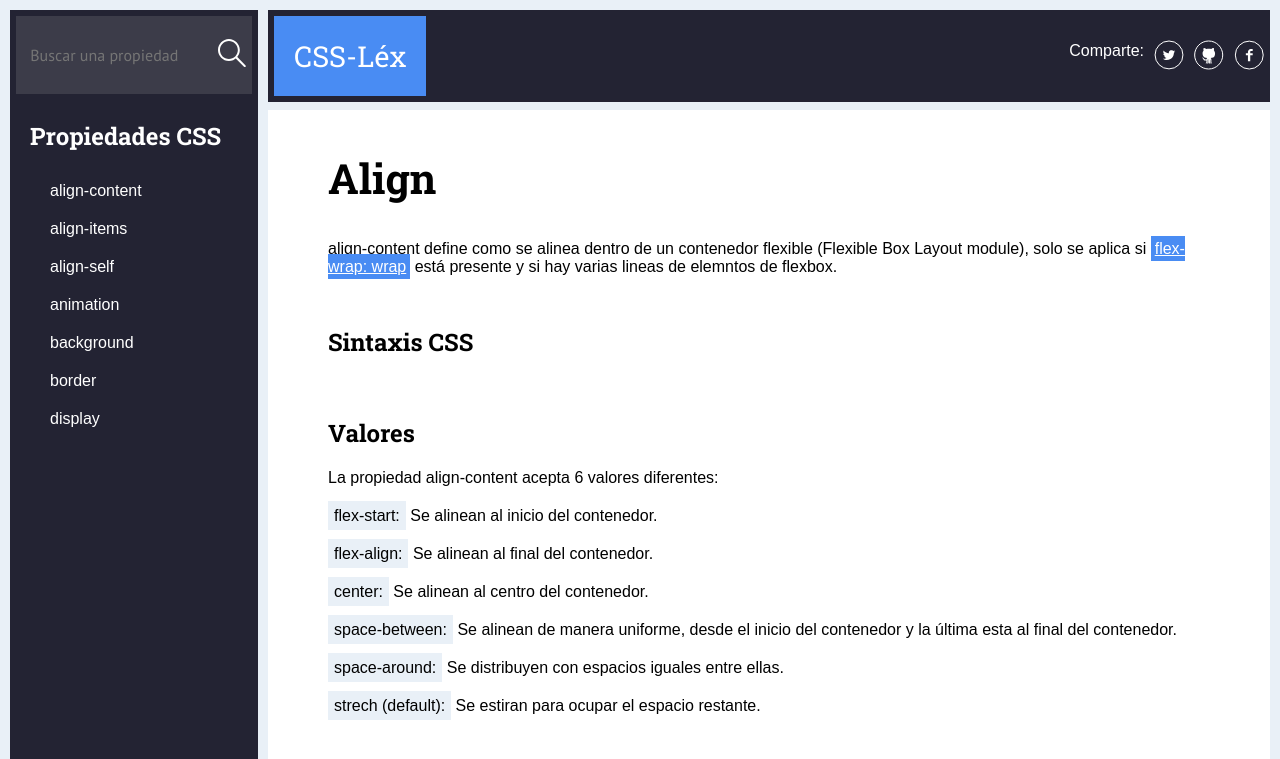
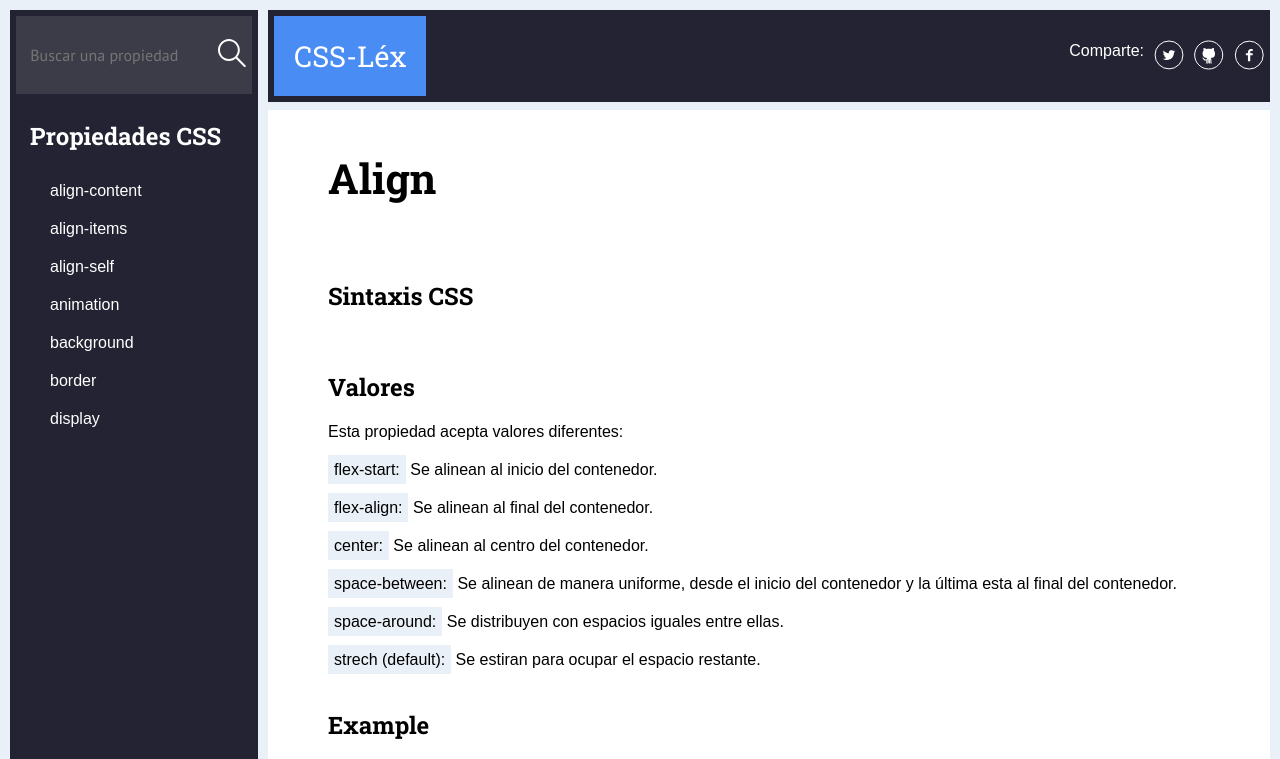
Before and after one commit to ninaiskel/CSS-flex-grid, a React (Create React App) app: page / in a window 1280 px wide. Shown: the top 759 px of the page. Built offline with nearby package versions, Linux system fonts and the light colour scheme.

Commit message:
pass properties data to content property

```diff
--- a/src/App.js
+++ b/src/App.js
@@ -1,4 +1,5 @@
 import React, { Component } from 'react';
+import properties from './data/data.js';
 import Header from './components/header/base.js';
 import Sidebar from './components/sidebar/base.js';
 import Content from './components/content/base.js';
@@ -11,8 +12,9 @@ class App extends Component {
     super(props);
     this.updateSearch = this.updateSearch.bind(this)
     this.state = ({
-      properties : {},
-      search : ''
+      properties : properties,
+      search : '',
+      property: ''
     })
   }
 
@@ -22,51 +24,22 @@ class App extends Component {
     event.preventDefault();
   }
 
-  componentWillMount () {
-    this.setState({
-      properties : [
-        {
-          id: 1,
-          name: "align-content"
-        },
-        {
-          id: 2,
-          name: "align-items"
-        },
-        {
-          id: 3,
-          name: "align-self"
-        },
-        {
-          id: 4,
-          name: "animation"
-        },
-        {
-          id: 5,
-          name: "background"
-        },
-        {
-          id: 6,
-          name: "border"
-        },
-        {
-          id: 7,
-          name: "display"
-        }
-      ]
-    })
+  propertySelect(property) {
+    console.log(property)
+    this.setState({ property: property })
   }
 
   render() {
-    const {  properties, search } = this.state
-
+    const {  properties, search, property } = this.state
     return (
       <div className="App container">
         <Sidebar  properties={ properties }
                   search={ search }
-                  updateSearch={ this.updateSearch.bind(this) }/>
+                  updateSearch={ this.updateSearch.bind(this) }
+                  propertySelect={ this.propertySelect.bind(this) }/>
         <Header className="header" />
-        <Content  />
+        <Content  property= { property }
+                  propertySelect={ this.propertySelect.bind(this) }/>
         <Footer  />
       </div>
     );
--- a/src/components/content/base.js
+++ b/src/components/content/base.js
@@ -1,4 +1,4 @@
-import React, { Component } from 'react';
+import React from 'react';
 import Property from './property.js';
 import Sintaxis from './sintaxis.js';
 import PropertyValues from './property-values.js';
@@ -8,11 +8,9 @@ import BrowserSupport from './browser-support.js';
 import InterestsLinks from './interests-links.js';
 import './content.css';
 
-class Content extends Component {
-  render() {
-    return (
+const Content = ({ property }) => (
   <section className="content">
-        <Property />
+    <Property  property= { property }/>
     <Sintaxis />
     <PropertyValues />
     <ExampleImg />
@@ -21,7 +19,6 @@ class Content extends Component {
     <InterestsLinks />
   </section>
 );
-  }
-}
+
 
 export default Content;
--- a/src/components/content/property-values.js
+++ b/src/components/content/property-values.js
@@ -4,7 +4,7 @@ import './css/property.css';
 const PropertyValues = () => (
   <div className="property-values">
     <h2>Valores</h2>
-    <p>La propiedad align-content acepta 6 valores diferentes:</p>
+    <p>Esta propiedad acepta { } valores diferentes:</p>
     <ul className="property-values-list">
       <li>
         <span className="values-title">flex-start:</span> Se alinean al inicio del contenedor.
--- a/src/components/content/property.js
+++ b/src/components/content/property.js
@@ -1,11 +1,11 @@
 import React from 'react';
 import Title from '.././title.js';
 
-const Property = () => (
+const Property = ({ property }) => (
   <div className="property">
     <Title />
     <p className="property-description">
-      align-content  define como se alinea dentro de un contenedor flexible (Flexible Box Layout module), solo se aplica si  <a className="content-link" href="#">flex-wrap: wrap</a> está presente y si hay varias lineas de elemntos de flexbox.
+      { property.name } { property.description }
     </p>
   </div>
 );
--- a/src/components/sidebar/base.js
+++ b/src/components/sidebar/base.js
@@ -4,12 +4,13 @@ import Properties from './properties.js';
 
 import './css/sidebar.css';
 
-const Sidebar = ({ properties, search, updateSearch }) => (
+const Sidebar = ({ properties, search, updateSearch, propertySelect }) => (
   <section className="sidebar">
     <Searcher search={ search }
               updateSearch={ updateSearch }/>
     <Properties search={ search }
-                properties={ properties }/>
+                properties={ properties }
+                propertySelect={ propertySelect }/>
   </section>
 );
 
--- a/src/components/sidebar/properties.js
+++ b/src/components/sidebar/properties.js
@@ -3,15 +3,16 @@ import './css/properties.css';
 
 class Properties extends Component {
   render() {
-    const { properties, search } = this.props
+    const { properties, search,  propertySelect  } = this.props
     let filteredProperties = properties.filter((property) => {
       return property.name.indexOf(search) !== -1;
     });
+
     return (
       <ul className="properties-list">
       <h2>Propiedades CSS</h2>
       { filteredProperties.map((property, index) => {
-          return <li className="property-item"
+          return <li onClick= { propertySelect.bind(this, property) } className="property-item"
                       key={ index }>
                       { property.name }
                   </li>
--- /dev/null
+++ b/src/data/data.js
@@ -0,0 +1,102 @@
+const properties = [
+  {
+    id: 1,
+    name: "align-content",
+    description: "align-content define como se alinea dentro de un contenedor flexible (Flexible Box Layout module), solo se aplica si flex-wrap: wrap está presente y si hay varias lineas de elemntos de flexbox.",
+    flexbox: true,
+    sintaxis: ["flex-start", "flex-end", "center", "space-between", "space-around", "stretch"],
+    valueAmount: 6,
+    values: [
+      {
+        title: "flex-start",
+        content: "Se alinean al inicio del contenedor",
+      },
+      {
+        title: "flex-end",
+        content: "Se alinean al final del contenedor",
+      },
+      {
+        title: "center",
+        content: "Se alinean al centro del contenedor",
+      },
+      {
+        title: "space-between",
+        content: "Se alinean de manera uniforme, desde el inicio del contenedor y la última esta al final del contenedor.",
+      },
+      {
+        title: "space-around",
+        content: "Se distribuyen con espacios iguales entre ellas.",
+      },
+      {
+        title: "stretch",
+        content: "Se estiran para ocupar el espacio restante.",
+      }
+    ],
+    example: "image",
+    demo: "demo",
+    BrowserSupport: "BrowserSupport",
+    links: "links",
+    suggestions: "sugerencias"
+  },
+  {
+    id: 2,
+    name: "align-items",
+    description: "Puedes pensarlo como la versión de justificación-contenido para el eje transversal",
+    flexbox: true,
+    sintaxis: ["flex-start", "flex-end", "center", "baseline", "stretch"],
+    valueAmount: 5,
+    values: [
+      {
+        title: "flex-start",
+        content: "Se alinean al inicio del contenedor",
+      },
+      {
+        title: "flex-end",
+        content: "Se alinean al final del contenedor",
+      },
+      {
+        title: "center",
+        content: "Se alinean al centro del contenedor",
+      },
+      {
+        title: "baseline",
+        content: "Se Alinea los ítems en el contenedor según la base de los ítems",
+      },
+      {
+        title: "space-around",
+        content: "Se distribuyen con espacios iguales entre ellas.",
+      },
+      {
+        title: "stretch",
+        content: "Hereda el valor de align-items del padre (o si no lo tiene, stretch)",
+      }
+    ],
+    example: "image",
+    demo: "demo",
+    BrowserSupport: "BrowserSupport",
+    links: "links",
+    suggestions: "sugerencias"
+  },
+  {
+    id: 3,
+    name: "align-self"
+  },
+  {
+    id: 4,
+    name: "animation"
+  },
+  {
+    id: 5,
+    name: "background"
+  },
+  {
+    id: 6,
+    name: "border"
+  },
+  {
+    id: 7,
+    name: "display"
+  }
+]
+
+export default properties
```
Lines whose indentation alone changed are shown as unchanged.
